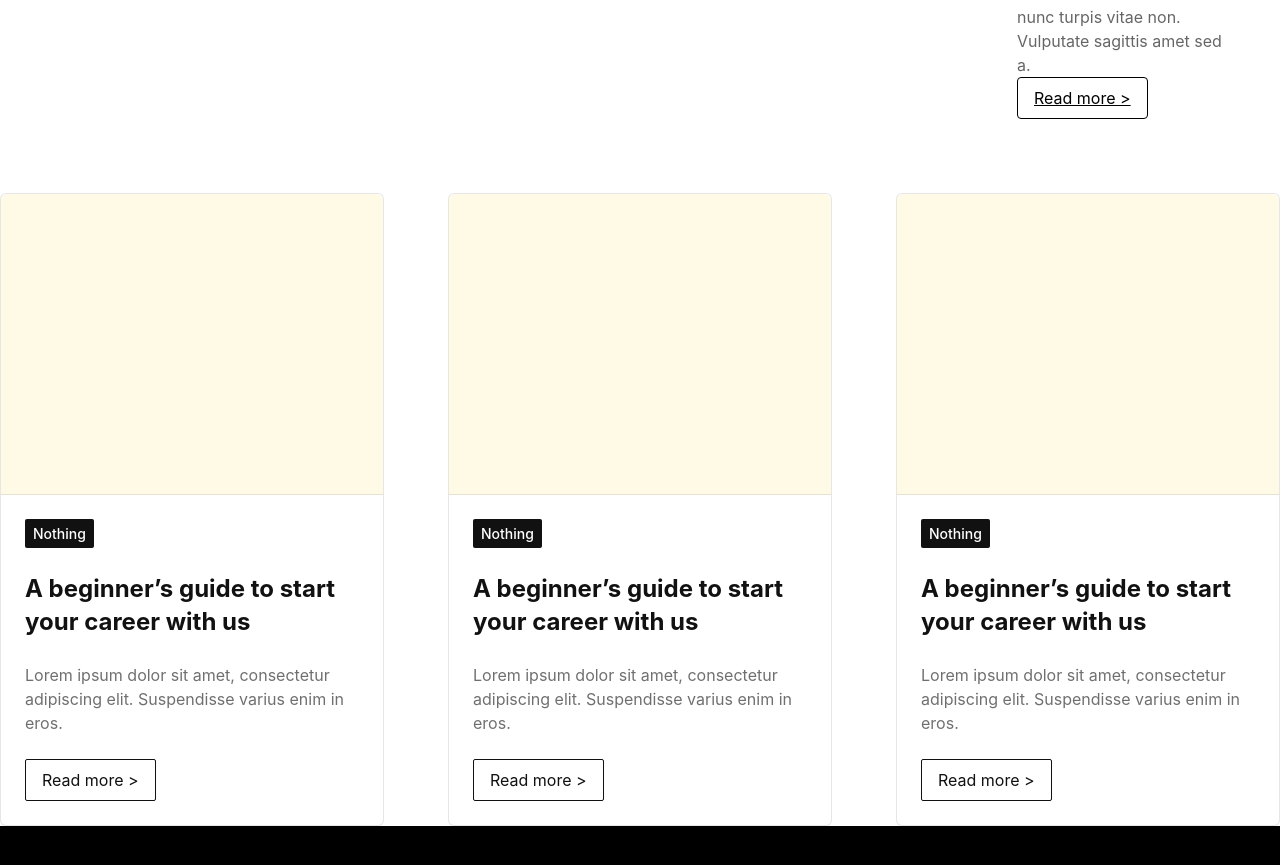
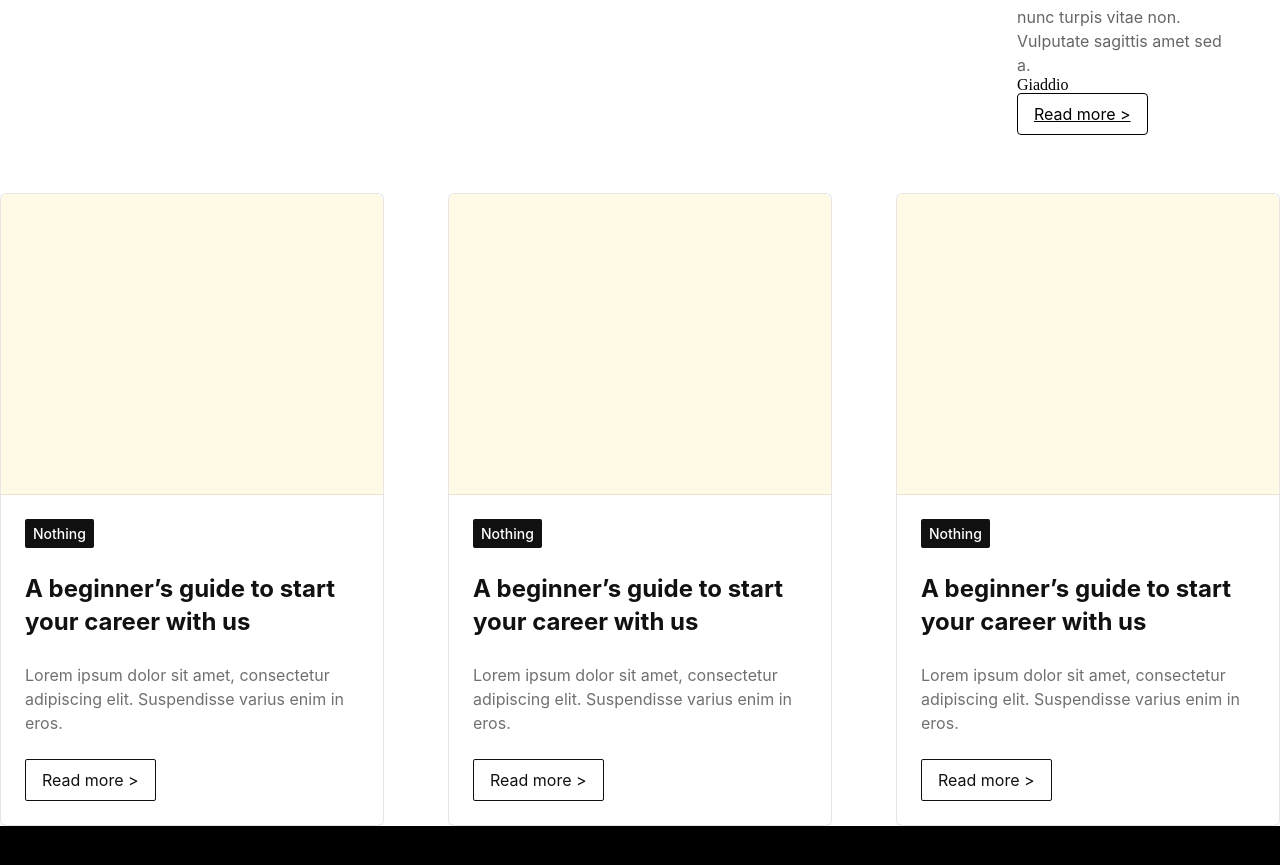
Before and after one commit to Piantagrassa/Esercizio_1, a plain HTML site: page index.html in a window 1280 px wide. Shown: the part 1155-2020 px from the top of the page. Drawn offline with Linux system fonts and the light colour scheme.

Commit message:
modificato index

```diff
--- a/index.html
+++ b/index.html
@@ -2,7 +2,7 @@
 <!--[if lt IE 7]>      <html class="no-js lt-ie9 lt-ie8 lt-ie7"> <![endif]-->
 <!--[if IE 7]>         <html class="no-js lt-ie9 lt-ie8"> <![endif]-->
 <!--[if IE 8]>         <html class="no-js lt-ie9"> <![endif]-->
-<!--[if gt IE 8]>      <html class="no-js"> <!--<![endif]-->
+<!--[if gt IE 8]>      <html class="no-js"> <![endif]-->
 <html>
     <head>
         <meta charset="utf-8">
@@ -87,6 +87,7 @@
           <div class="testo_2">
             Lorem ipsum dolor sit amet consectetur. At dictumst <br> lacinia diam fusce faucibus id tincidunt et. Lacus cras <br> nibh adipiscing proin luctus ac sed. Dui arcu elit <br> vestibulum sit leo. Vitae velit ac dolor consequat nulla <br> nunc turpis vitae non. Vulputate sagittis amet sed a.
           </div>
+          <h1>Giaddio</h1>
 
           <div class="button_2">
 
```
